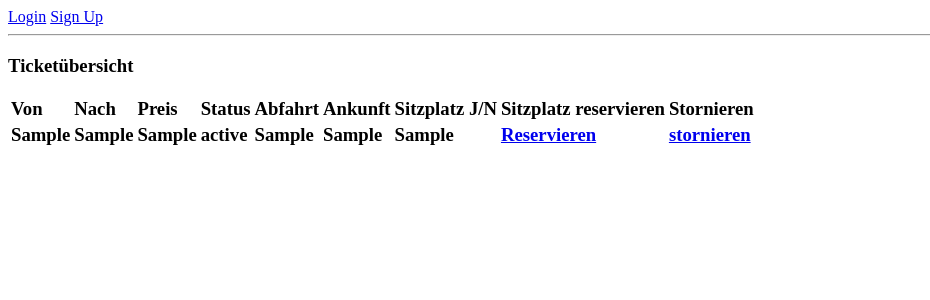
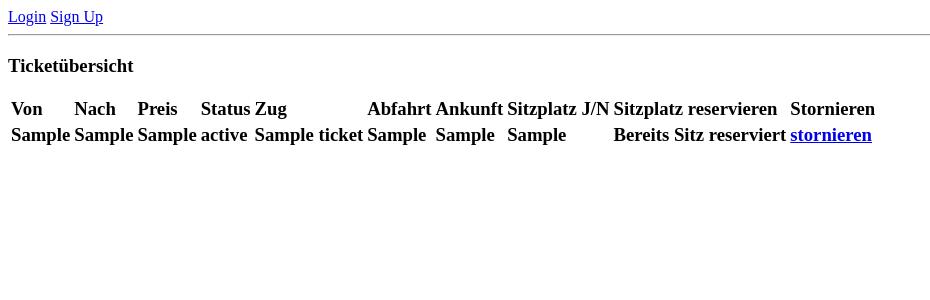
Before and after one commit to riedlul/pre_dke, a Flask app: template app/templates/ticketsoverview.html in a window 1280 px wide. Shown: the top 300 px of the page, without its empty margins (0-930 px from the left). Run offline with Flask 2, Linux system fonts and the light colour scheme; the template is opened without the code that fills it: most values are stand-ins (such as "Sample title", 1, 10 or a date in 2020); parts of the project's set-up code (start-up, migrations or seed data) failed here and were passed over.

Commit message:
Final vor präsi

```diff
--- a/app/templates/ticketsoverview.html
+++ b/app/templates/ticketsoverview.html
@@ -8,6 +8,7 @@
 				<td>Nach</td>
 				<td>Preis</td>
 				<td>Status</td>
+				<td>Zug</td>
 				<td>Abfahrt</td>
 				<td>Ankunft</td>
 				<td>Sitzplatz J/N</td>
@@ -20,10 +21,17 @@
 				<td>{{t.ticket_endStation}}</td>
 				<td>{{t.ticket_preis}}</td>
 				<td>{{t.ticket_status}}</td>
+				<td>{{t.fahrtdurchführung_zugname}}</td>
 				<td>{{t.fahrtdurchführung_startDatum}}</td>
 				<td>{{t.fahrtdurchführung_endDatum}}</td>
 				<td>{{t.ticket_sitzplatzreservierung}}</td>
-				<td><a href="{{'reserveSeat'}}/{{t.ticket_id}}"> Reservieren</a></td>
+				{% if t.ticket_status!='storniert' %}
+					{% if t.ticket_sitzplatzreservierung==0 %}
+						<td><a href="{{'reserveSeat'}}/{{t.ticket_id}}"> Reservieren</a></td>
+					{% else %}
+						<td> Bereits Sitz reserviert</td>
+					{% endif %}
+				{% endif %}
 				{% if t.ticket_status!='storniert' %}
 				<td><a href="{{'cancel_ticket'}}/{{t.ticket_id}}"> stornieren</a></td>
 				{% endif %}
```
Also changed, not shown: app/routes.py (+7 -2 lines), app.db.
